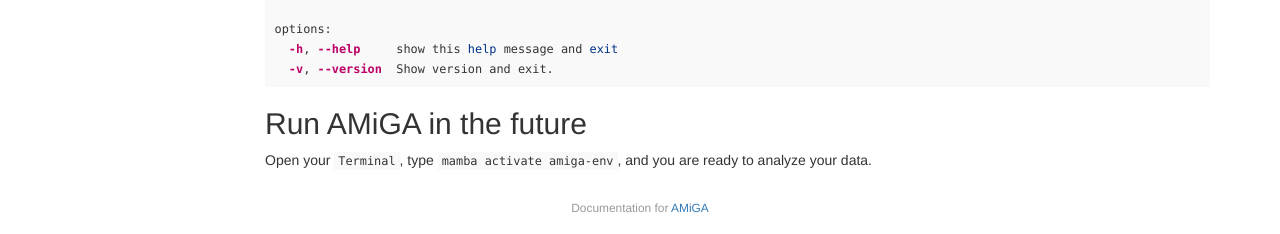
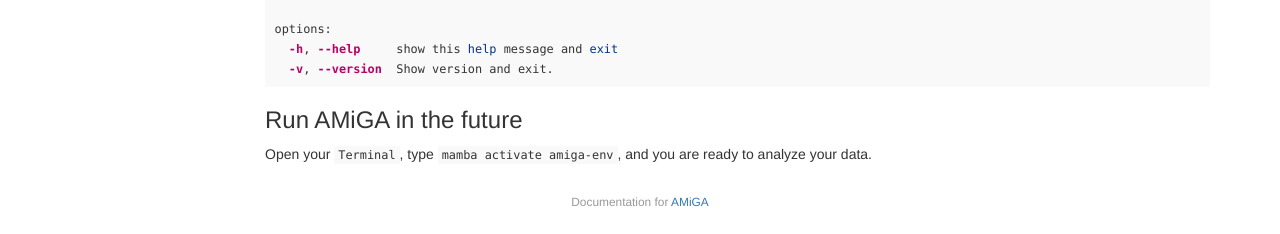
Before and after one commit to firasmidani/amiga, a Jekyll site: the page built from docs/assets/instructions/2025-03-11-installation-miniforge.md, in a window 1280 px wide. Shown: the part 1427-1661 px from the top of the page. Built offline with Jekyll 4.4.1, drawn with Linux system fonts in a browser that asks for light colours.

Commit message:
Revised heading choice

````diff
--- a/docs/assets/instructions/2025-03-11-installation-miniforge.md
+++ b/docs/assets/instructions/2025-03-11-installation-miniforge.md
@@ -81,6 +81,6 @@ options:
   -v, --version  Show version and exit.
 ```
 
-## Run AMiGA in the future
+### Run AMiGA in the future
 
 Open your `Terminal`, type `mamba activate amiga-env`, and you are ready to analyze your data.
````
